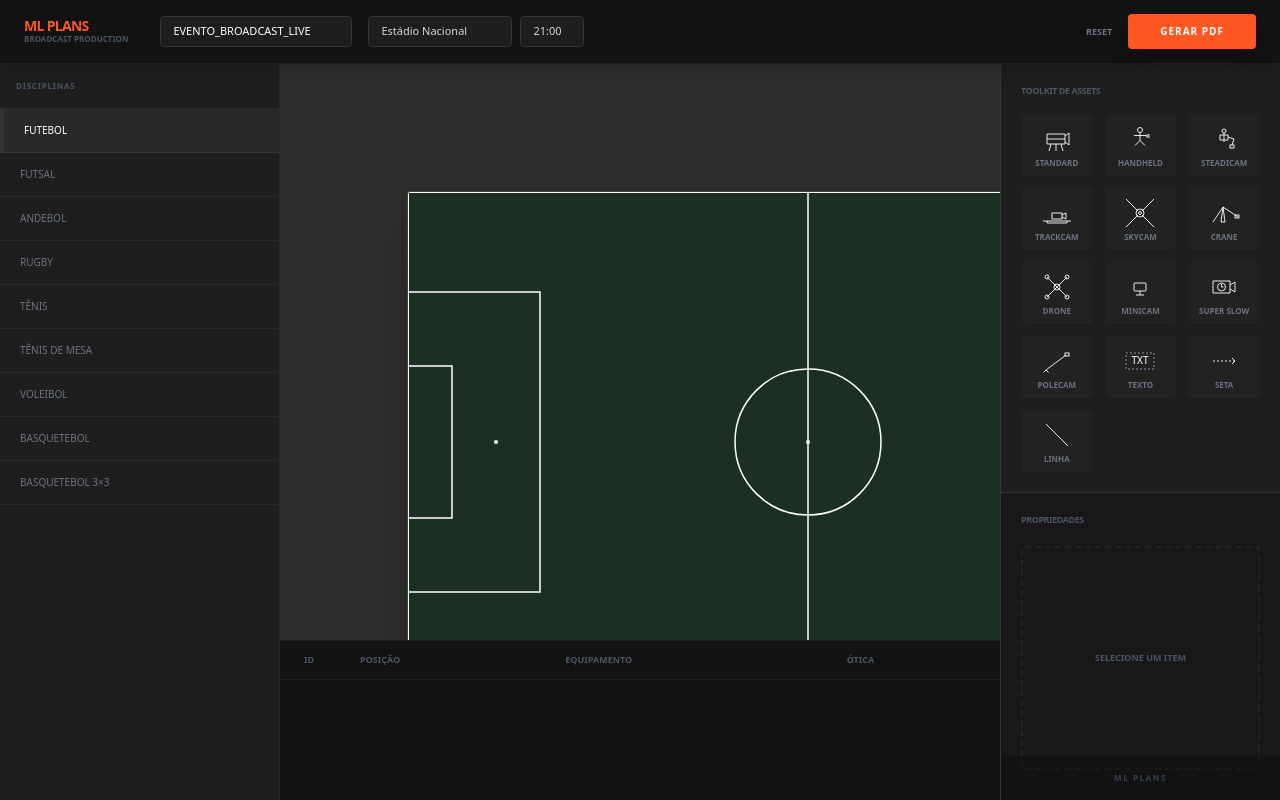
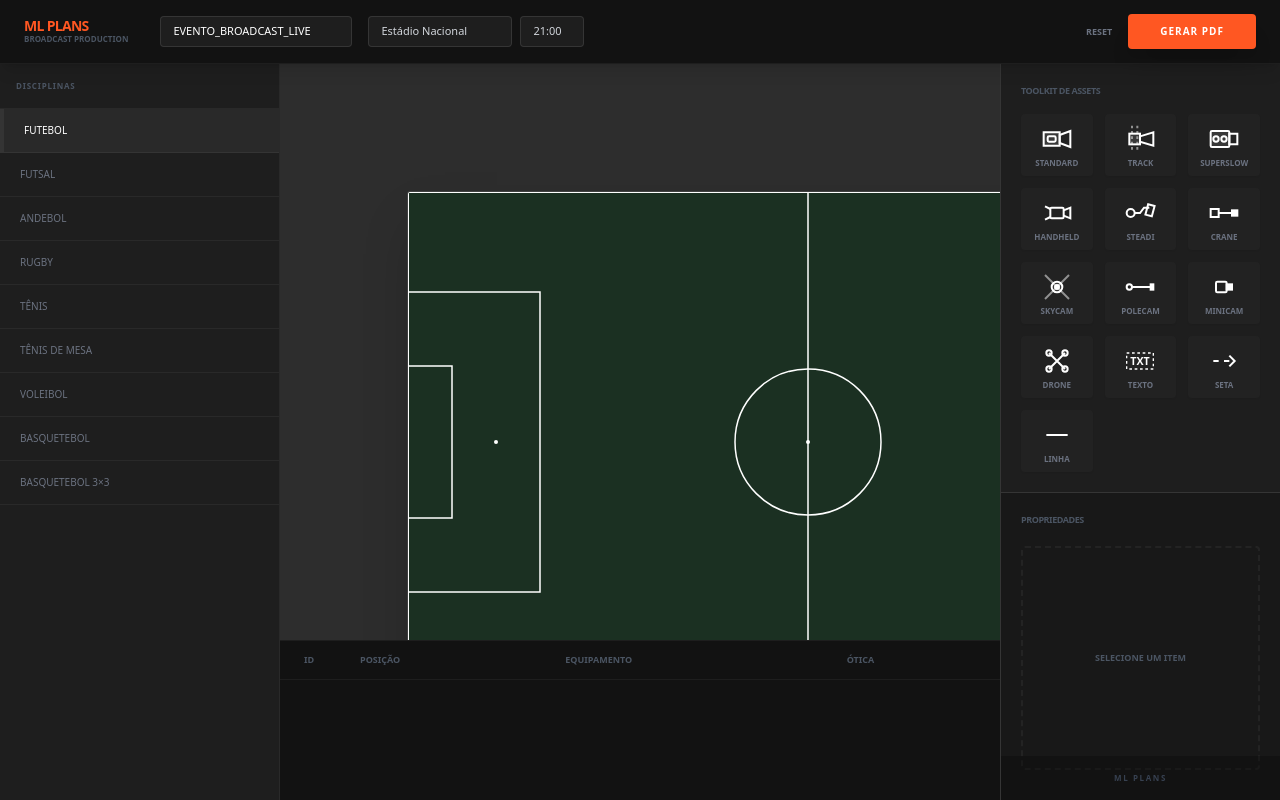
Before and after one commit to Gfx-Phonzeka/Planos-, a React (Vite) app: page / in a window 1280 px wide. Built offline with nearby package versions, Linux system fonts and the light colour scheme.

Commit message:
Update constants.tsx

```diff
--- a/constants.tsx
+++ b/constants.tsx
@@ -5,73 +5,99 @@ import { CameraType } from './types';
 const s = {
   fill: "none",
   stroke: "#FFF",
-  strokeWidth: "1.8",
+  strokeWidth: "1.5", // Traço um pouco mais fino para desenhos mais técnicos
   width: "100%",
   height: "100%",
-  style: { display: 'block' } // Garante que não há espaços extra
+  style: { display: 'block' }
 };
 
 export const CAMERA_ASSETS: Record<string, { label: string, icon: React.ReactNode, config?: string, mount?: string, lens?: string }> = {
+  // --- REDESENHADOS (TOP VIEW / ESQUEMÁTICO) ---
+
   [CameraType.STANDARD]: {
     label: 'Standard',
-    icon: <svg viewBox="0 0 64 64" {...s}><path d="M12 22h36v20H12zM12 32h36M48 26l8-6v24l-8-6"/><path d="M20 42l-4 14M40 42l4 14M30 42v14"/></svg>,
+    // Corpo quadrado + Lente trapezoidal (Vista de Cima)
+    icon: <svg viewBox="0 0 24 24" {...s}><path d="M2 7h12v10H2z" fill="#FFF" fillOpacity="0.1"/><path d="M14 9l8-3v12l-8-3V9z"/><rect x="5" y="10" width="6" height="4" rx="1"/></svg>,
     config: 'System', mount: 'Tripod', lens: '86x'
   },
+
+  [CameraType.TRACKCAM]: {
+    label: 'Track',
+    // Carril Vertical + Câmara em cima (Vista de Cima)
+    icon: <svg viewBox="0 0 24 24" {...s}><path d="M6 2v20M10 2v20" strokeOpacity="0.5" strokeDasharray="2,2"/><rect x="4" y="8" width="8" height="8" fill="#FFF" fillOpacity="0.1"/><path d="M12 10l10-3v10l-10-3V10z"/></svg>,
+    config: 'Remote', mount: 'Rail', lens: 'Wide'
+  },
+
+  [CameraType.SSM]: {
+    label: 'SuperSlow',
+    // Corpo maior com bobines (símbolo de slow motion) + Lente grande
+    icon: <svg viewBox="0 0 24 24" {...s}><rect x="2" y="6" width="14" height="12" rx="1" fill="#FFF" fillOpacity="0.1"/><circle cx="6" cy="12" r="2"/><circle cx="12" cy="12" r="2"/><path d="M16 8h6v8h-6z"/></svg>,
+    config: 'SSM', mount: 'Tripod', lens: '86x'
+  },
+
   [CameraType.HANDHELD]: {
     label: 'Handheld',
-    icon: <svg viewBox="0 0 64 64" {...s}><circle cx="32" cy="14" r="5"/><path d="M32 19v16l-10 10M32 35l10 10M20 25h24"/><path d="M44 25l6-2v6l-6-2z"/></svg>,
+    // Câmara com pegas laterais (Vista de Cima)
+    icon: <svg viewBox="0 0 24 24" {...s}><rect x="7" y="8" width="10" height="8" rx="1"/><path d="M17 10l5-2v8l-5-2"/><path d="M7 9l-4-2M7 15l-4 2"/></svg>,
     config: 'System', mount: 'Shoulder', lens: '22x'
   },
+
   [CameraType.STEADICAM]: {
-    label: 'Steadicam',
-    icon: <svg viewBox="0 0 64 64" {...s}><circle cx="32" cy="16" r="4"/><path d="M32 20v18M24 24h16v10H24z"/><path d="M40 28l12 4l-4 12"/><rect x="44" y="44" width="8" height="6"/></svg>,
+    label: 'Steadi',
+    // Operador (Círculo) + Braço articulado + Câmara
+    icon: <svg viewBox="0 0 24 24" {...s}><circle cx="5" cy="12" r="3"/><path d="M8 12h4l3-4h4"/><rect x="17" y="6" width="5" height="8" transform="rotate(15 19.5 10)"/></svg>,
     config: 'RF', mount: 'Steadicam', lens: 'Wide'
   },
-  [CameraType.TRACKCAM]: {
-    label: 'Trackcam',
-    icon: <svg viewBox="0 0 64 64" {...s}><path d="M4 48h56M12 48v4M52 48v4M12 52h40"/><rect x="22" y="32" width="20" height="12"/><path d="M42 36l8-4v12l-8-4"/></svg>,
-    config: 'Remote', mount: 'Rail', lens: 'Wide'
+
+  [CameraType.CRANE]: {
+    label: 'Crane',
+    // Base quadrada + Braço longo + Cabeça (Vista de Cima)
+    icon: <svg viewBox="0 0 24 24" {...s}><rect x="2" y="9" width="6" height="6"/><line x1="8" y1="12" x2="18" y2="12"/><rect x="18" y="10" width="4" height="4" fill="#FFF"/></svg>,
+    config: 'System', mount: 'Jib', lens: 'Wide'
   },
+
   [CameraType.SKYCAM]: {
     label: 'Skycam',
-    icon: <svg viewBox="0 0 64 64" {...s}><path d="M4 4l24 24M60 4l-24 24M4 60l24-24M60 60l-24-24"/><circle cx="32" cy="32" r="8"/><circle cx="32" cy="32" r="3"/></svg>,
+    // Cabos em X + Unidade central
+    icon: <svg viewBox="0 0 24 24" {...s}><line x1="3" y1="3" x2="21" y2="21" strokeOpacity="0.5"/><line x1="3" y1="21" x2="21" y2="3" strokeOpacity="0.5"/><circle cx="12" cy="12" r="4" fill="#FFF" fillOpacity="0.1"/><circle cx="12" cy="12" r="1.5" fill="#FFF"/></svg>,
     config: 'Remote', mount: 'Cable', lens: 'Wide'
   },
-  [CameraType.CRANE]: {
-    label: 'Crane',
-    icon: <svg viewBox="0 0 64 64" {...s}><path d="M10 50l20-30l30 20"/><path d="M30 20l-4 30h8z"/><rect x="54" y="36" width="8" height="6"/></svg>,
-    config: 'System', mount: 'Jib', lens: 'Wide'
+
+  [CameraType.POLECAM]: {
+    label: 'Polecam',
+    // Pivô simples + Vareta fina + Minicam
+    icon: <svg viewBox="0 0 24 24" {...s}><circle cx="4" cy="12" r="2"/><line x1="6" y1="12" x2="20" y2="12"/><rect x="20" y="10" width="2" height="4" fill="#FFF"/></svg>,
+    config: 'Special', mount: 'Pole', lens: 'Wide'
   },
+
+  [CameraType.MINICAM]: {
+    label: 'Minicam',
+    // Bloco compacto simples
+    icon: <svg viewBox="0 0 24 24" {...s}><rect x="6" y="8" width="8" height="8" rx="1"/><rect x="14" y="10" width="4" height="4" fill="#FFF"/></svg>,
+    config: 'Special', mount: 'Fixed', lens: 'Wide'
+  },
+
+  // --- MANTIDOS (DESIGN ORIGINAL) ---
+
   [CameraType.DRONE]: {
     label: 'Drone',
-    icon: <svg viewBox="0 0 64 64" {...s}><path d="M12 12l40 40M52 12L12 52"/><circle cx="32" cy="32" r="6"/><circle cx="12" cy="12" r="4"/><circle cx="52" cy="12" r="4"/><circle cx="52" cy="52" r="4"/><circle cx="12" cy="52" r="4"/></svg>,
+    icon: <svg viewBox="0 0 24 24" {...s}><path d="M6 6l12 12M18 6L6 18"/><circle cx="6" cy="6" r="2"/><circle cx="18" cy="6" r="2"/><circle cx="6" cy="18" r="2"/><circle cx="18" cy="18" r="2"/></svg>,
     config: 'RF', mount: 'Drone', lens: 'Wide'
   },
-  [CameraType.MINICAM]: {
-    label: 'Minicam',
-    icon: <svg viewBox="0 0 64 64" {...s}><rect x="20" y="24" width="24" height="16" rx="2"/><path d="M32 40v8M24 48h16"/></svg>,
-    config: 'Special', mount: 'Fixed', lens: 'Wide'
-  },
-  [CameraType.SSM]: {
-    label: 'Super Slow',
-    icon: <svg viewBox="0 0 64 64" {...s}><path d="M10 20h34v24H10zM44 28l10-6v20l-10-6"/><circle cx="27" cy="32" r="8"/><path d="M27 26v6h4"/></svg>,
-    config: 'SSM', mount: 'Tripod', lens: '86x'
-  },
-  [CameraType.POLECAM]: {
-    label: 'Polecam',
-    icon: <svg viewBox="0 0 64 64" {...s}><line x1="10" y1="50" x2="50" y2="20"/><rect x="48" y="16" width="8" height="6"/><path d="M10 50l-5 5M10 50l5 5"/></svg>,
-    config: 'Special', mount: 'Pole', lens: 'Wide'
-  },
+
   [CameraType.TEXT]: {
     label: 'Texto',
-    icon: <svg viewBox="0 0 64 64" width="100%" height="100%"><rect x="4" y="16" width="56" height="32" fill="none" stroke="#FFF" strokeDasharray="4 4"/><text x="32" y="38" textAnchor="middle" fill="white" fontSize="20" stroke="none">TXT</text></svg>
+    // Mantido original (adaptado para viewbox 24 24 para consistência)
+    icon: <svg viewBox="0 0 24 24" width="100%" height="100%"><rect x="2" y="6" width="20" height="12" fill="none" stroke="#FFF" strokeDasharray="2 2"/><text x="12" y="13" textAnchor="middle" dominantBaseline="middle" fill="white" fontSize="8" fontWeight="bold" stroke="none">TXT</text></svg>
   },
+
   [CameraType.ARROW]: {
     label: 'Seta',
-    icon: <svg viewBox="0 0 64 64" {...s}><line x1="10" y1="32" x2="54" y2="32" strokeDasharray="4 4"/><path d="M48 26l6 6l-6 6"/></svg>
+    icon: <svg viewBox="0 0 24 24" {...s}><line x1="4" y1="12" x2="20" y2="12" strokeDasharray="4 4"/><path d="M16 8l4 4l-4 4"/></svg>
   },
+
   [CameraType.LINE]: {
     label: 'Linha',
-    icon: <svg viewBox="0 0 64 64" {...s}><line x1="10" y1="10" x2="54" y2="54"/></svg>
+    icon: <svg viewBox="0 0 24 24" {...s}><line x1="4" y1="12" x2="20" y2="12"/></svg>
   }
 };
```
